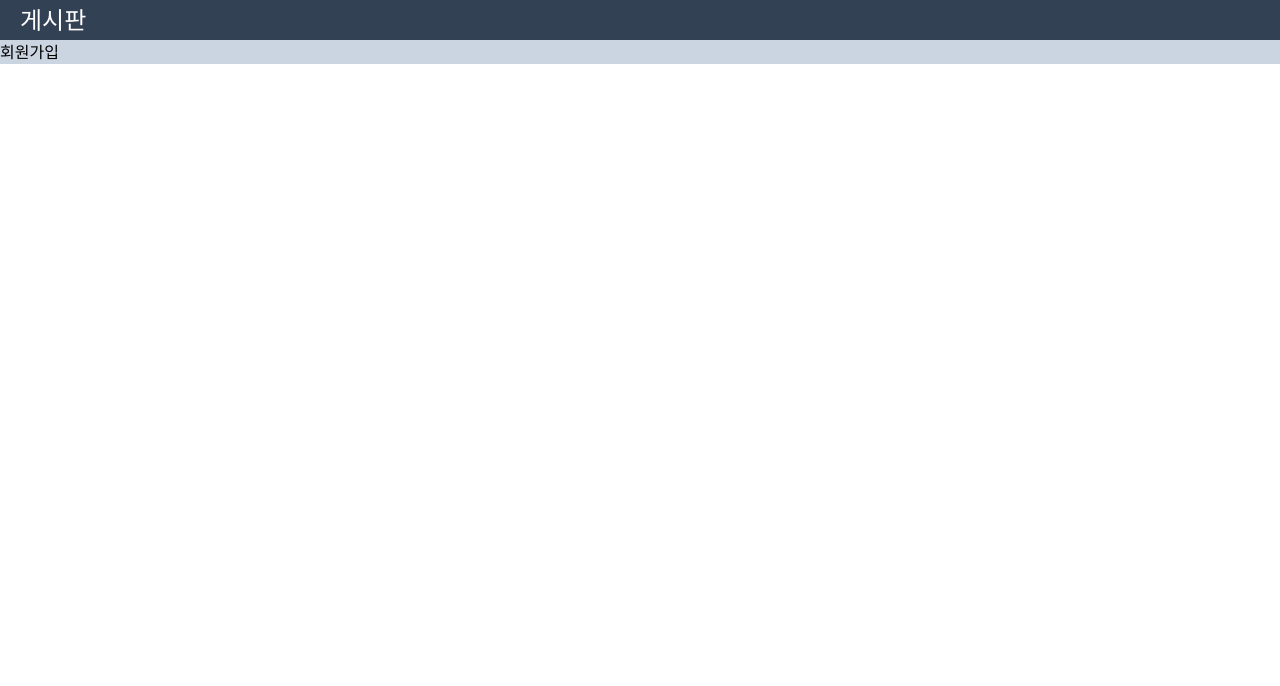
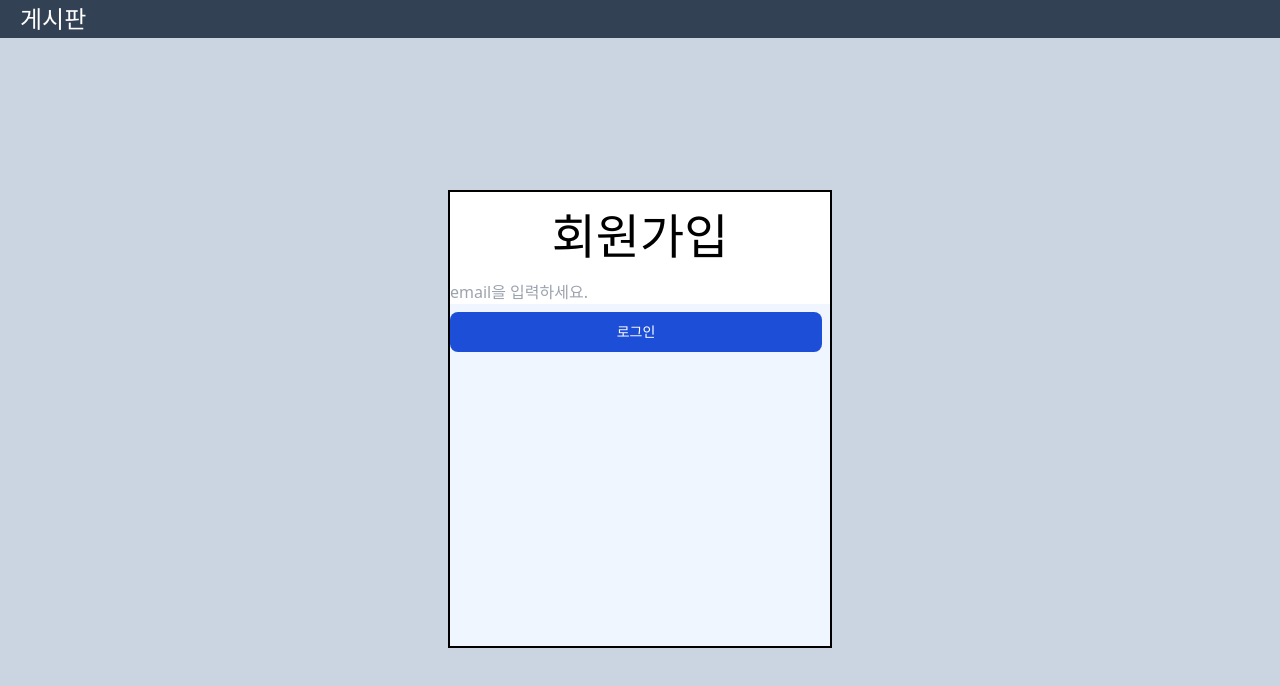
Before and after one commit to KKIMDoHyun/board-practice, a React (Vite) app: page /sign-up in a window 1280 px wide. Shown: the top 686 px of the page. Built offline with nearby package versions, Linux system fonts and the light colour scheme.

Commit message:
회원가입 페이지 레이아웃 구성 및 이메일 form 구현

```diff
--- a/src/pages/Home/index.tsx
+++ b/src/pages/Home/index.tsx
@@ -9,7 +9,7 @@ export const Home = () => {
     const isAuthorized = useAtomValue(isAuthorizedAtom);
     console.log(isAuthorized);
     return (
-        <div className="flex justify-center items-center flex-col scroll-auto">
+        <div className="flex justify-center items-center flex-col scroll-auto w-full h-screen">
             <Input />
             <Board />
         </div>
--- a/src/pages/SignIn/index.tsx
+++ b/src/pages/SignIn/index.tsx
@@ -22,7 +22,7 @@ export const SignIn = () => {
         },
     });
     return (
-        <div className="flex items-center justify-center w-screen h-screen flex-col">
+        <div className="flex items-center justify-center w-screen h-full flex-col">
             <div className="flex w-96 h-2/5 border-2 border-black flex-col p-2 items-center justify-center gap-6">
                 <span className="text-5xl">로그인</span>
                 <div className="flex flex-col w-full">
--- /dev/null
+++ b/src/pages/SignUp/EmailInput/index.tsx
@@ -0,0 +1,42 @@
+import { SignUpFormType } from "@/types";
+import React from "react";
+import { Controller, useFormContext } from "react-hook-form";
+
+export const EmailInput = () => {
+    const {
+        control,
+        formState: { errors },
+    } = useFormContext<SignUpFormType>();
+    return (
+        <div className="flex flex-col gap-1">
+            <Controller
+                control={control}
+                name="email"
+                render={({ field: { value, onChange } }) => (
+                    <input
+                        value={value}
+                        onChange={(e) => {
+                            onChange(e.target.value);
+                        }}
+                        placeholder="email을 입력하세요."
+                    />
+                )}
+                rules={{
+                    required: {
+                        value: true,
+                        message: "이메일을 입력하세요.",
+                    },
+                    pattern: {
+                        value: /^[0-9a-zA-Z]([-_\\.]?[0-9a-zA-Z])*@[0-9a-zA-Z]([-_\\.]?[0-9a-zA-Z])*.[a-zA-Z]{2,3}$/,
+                        message: "이메일 형식이 아닙니다",
+                    },
+                }}
+            />
+            {errors.email?.message && (
+                <span className="text-xs text-red-600 font-bold">
+                    {errors.email.message}
+                </span>
+            )}
+        </div>
+    );
+};
--- /dev/null
+++ b/src/pages/SignUp/SignUpButton/index.tsx
@@ -0,0 +1,22 @@
+import { SignUpFormType } from "@/types";
+import React from "react";
+import { SubmitHandler, useFormContext } from "react-hook-form";
+import { useNavigate } from "react-router-dom";
+
+export const SignUpButton = () => {
+    const navigate = useNavigate();
+    const { handleSubmit } = useFormContext<SignUpFormType>();
+    const onSubmit: SubmitHandler<SignUpFormType> = (data) => {
+        console.log(data);
+        navigate("/sign-in");
+    };
+
+    return (
+        <button
+            className="text-white bg-blue-700 hover:bg-blue-800 focus:ring-4 focus:ring-blue-300 font-medium rounded-lg text-sm px-5 py-2.5 mr-2 mb-2 dark:bg-blue-600 dark:hover:bg-blue-700 focus:outline-none dark:focus:ring-blue-800 mt-2"
+            onClick={handleSubmit(onSubmit)}
+        >
+            로그인
+        </button>
+    );
+};
--- a/src/pages/SignUp/index.tsx
+++ b/src/pages/SignUp/index.tsx
@@ -1,9 +1,32 @@
+import { SignUpFormType } from "@/types";
 import React from "react";
+import { FormProvider, useForm } from "react-hook-form";
+
+import { EmailInput } from "./EmailInput";
+import { SignUpButton } from "./SignUpButton";
 
 export const SignUp = () => {
+    const methods = useForm<SignUpFormType>({
+        defaultValues: {
+            email: "",
+            pw: "",
+            rePw: "",
+            name: "",
+            phoneNumber: "",
+            gender: "UNKNOWN",
+        },
+    });
     return (
-        <div>
-            <span>회원가입</span>
+        <div className="flex w-full h-full justify-center items-center">
+            <div className="flex w-96 h-3/5 border-2 border-black bg-white flex-col items-center pt-5">
+                <span className="text-5xl">회원가입</span>
+                <div className="flex flex-col w-full h-full bg-blue-50 mt-5">
+                    <FormProvider {...methods}>
+                        <EmailInput />
+                        <SignUpButton />
+                    </FormProvider>
+                </div>
+            </div>
         </div>
     );
 };
--- a/src/routes/AppRoutes/index.tsx
+++ b/src/routes/AppRoutes/index.tsx
@@ -8,7 +8,7 @@ import { Routes } from "..";
 export const AppRoutes = () => {
     const isAuthorized = useAtomValue(isAuthorizedAtom);
     return (
-        <div className="flex flex-col bg-slate-300 h-auto w-screen">
+        <div className="flex flex-col bg-slate-300 h-screen">
             <TopBar />
             {Routes(isAuthorized)}
         </div>
--- a/src/types/index.tsx
+++ b/src/types/index.tsx
@@ -1,6 +1,15 @@
 export type LoginFormInput = {
     id: string;
     pw: string;
+};
+
+export type SignUpFormType = {
+    email: string;
+    pw: string;
+    rePw: string;
+    name: string;
+    phoneNumber: string;
+    gender: "MALE" | "FEMALE" | "UNKNOWN";
 };
 
 export type BoardType = {
```
Also changed, not shown: 1 other file (tests, documents, lock files or other folders).
